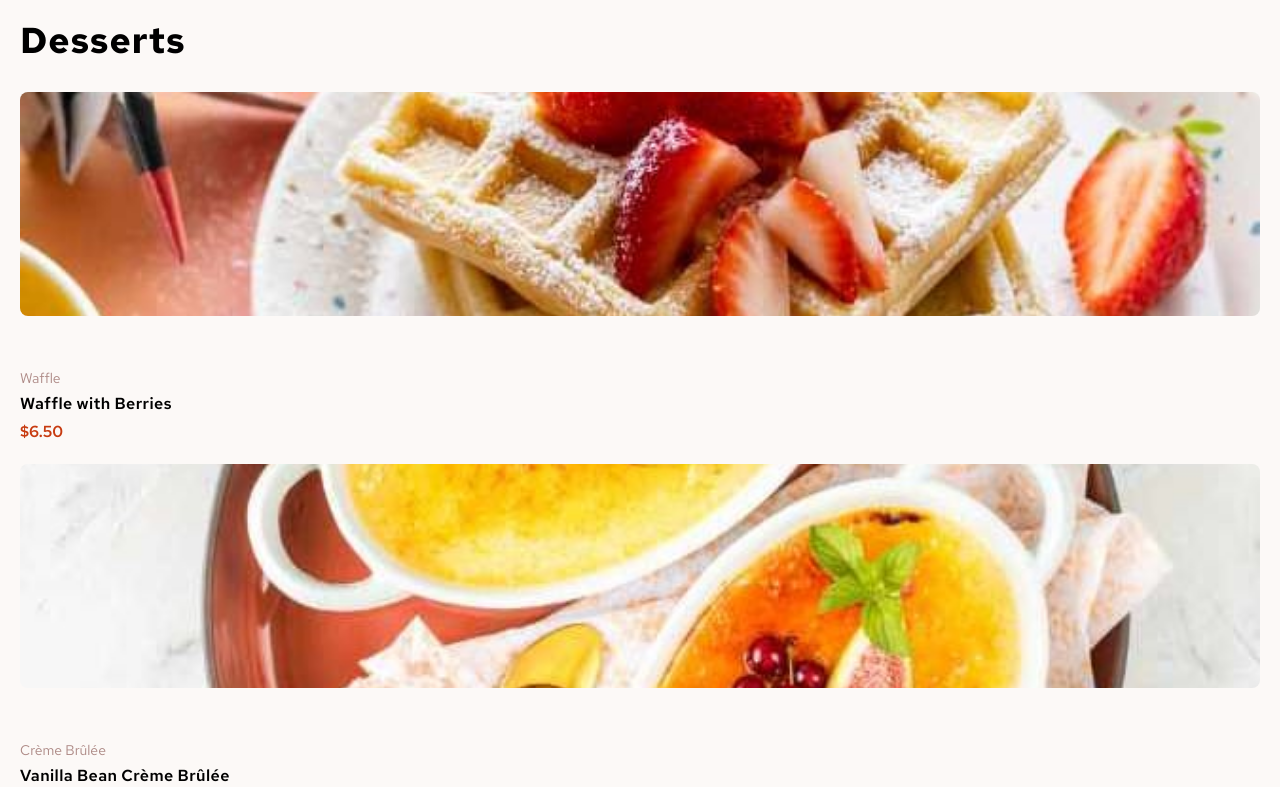
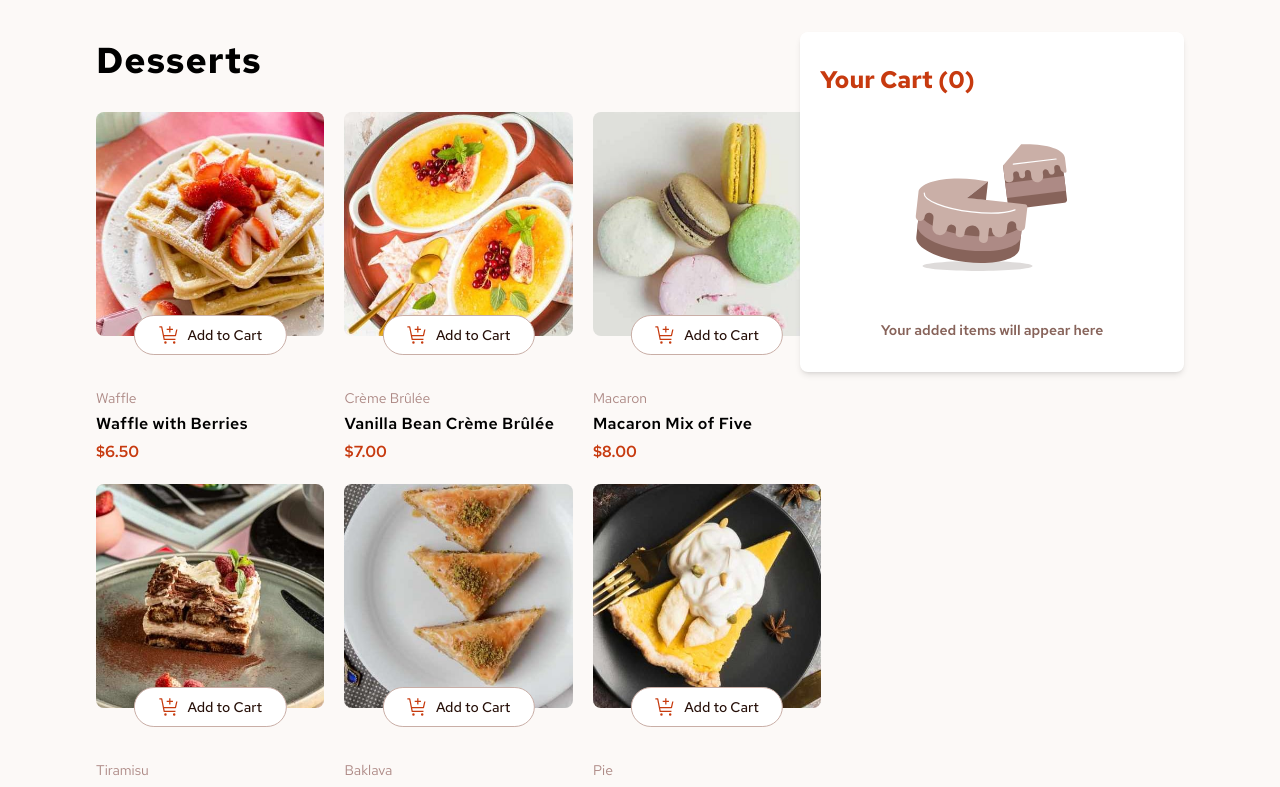
Before and after one commit to corb0140/desserts, a Next.js app: page / in a window 1280 px wide. Shown: the top 787 px of the page. Built offline with nearby package versions, Linux system fonts and the light colour scheme.

Commit message:
mobile and desktop responsive design complete

```diff
--- a/app/page.js
+++ b/app/page.js
@@ -1,19 +1,21 @@
 import { data } from "@/Data/Data";
 import Image from "next/image";
+import addToCart from "@/public/images/icon-add-to-cart.svg";
+import emptyCart from "@/public/images/illustration-empty-cart.svg";
 
 export default function Home() {
   return (
-    <main className="flex min-h-screen flex-col p-5">
+    <main className="flex min-h-screen flex-col p-5 lg:px-24 lg:py-10">
       <h1 className="text-4xl font-bold tracking-wide">Desserts</h1>
 
-      <div className="flex flex-col gap-y-5 pt-8">
+      <div className="flex flex-col gap-y-5 pt-8 lg:grid lg:grid-cols-3 lg:gap-x-5 lg:w-2/3">
         {data.map((item, index) => {
           return (
             <div
               key={index}
               className="h-[22rem] w-full flex flex-col justify-between"
             >
-              <div className="h-[14rem] w-full rounded-lg ">
+              <div className="relative h-[14rem] w-full rounded-lg ">
                 <Image
                   src={item.image.mobile}
                   alt={item.name}
@@ -22,6 +24,15 @@ export default function Home() {
                   style={{ objectFit: "cover" }}
                   className="rounded-lg w-full h-full"
                 />
+
+                <button
+                  className="absolute -bottom-[1.2rem] left-[50%] -translate-x-[50%] bg-white rounded-full border-[1.5px] border-Rose300
+                  w-1/2 h-11 lg:w-2/3 lg:h-10
+                  flex items-center justify-center gap-x-2 text-sm font-medium text-Rose900"
+                >
+                  <Image src={addToCart} alt="add to cart" />
+                  Add to Cart
+                </button>
               </div>
 
               <div className="flex flex-col gap-y-1">
@@ -35,6 +46,21 @@ export default function Home() {
           );
         })}
       </div>
+
+      <div
+        className="h-auto w-full mt-8 bg-white rounded-lg py-8 px-5 flex flex-col gap-y-8 shadow-md
+      lg:fixed lg:top-0 lg:right-24 lg:w-[24rem]"
+      >
+        <h2 className="text-2xl text-primary font-bold">Your Cart {`(0)`}</h2>
+        <Image
+          src={emptyCart}
+          alt="icon of chocolate with a slice taken out"
+          className="self-center h-[10rem] w-[10rem]"
+        />
+        <p className="self-center text-Rose500 text-sm font-semibold">
+          Your added items will appear here
+        </p>
+      </div>
     </main>
   );
 }
```
